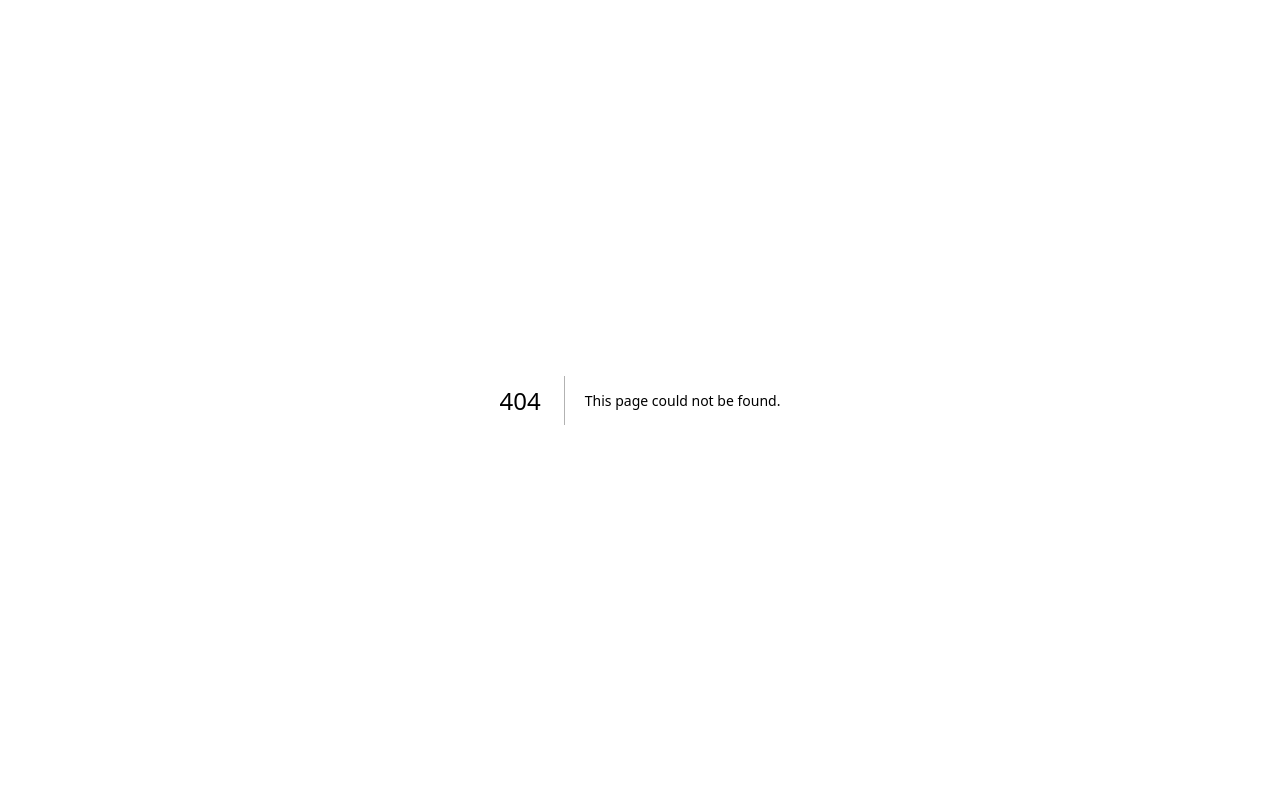
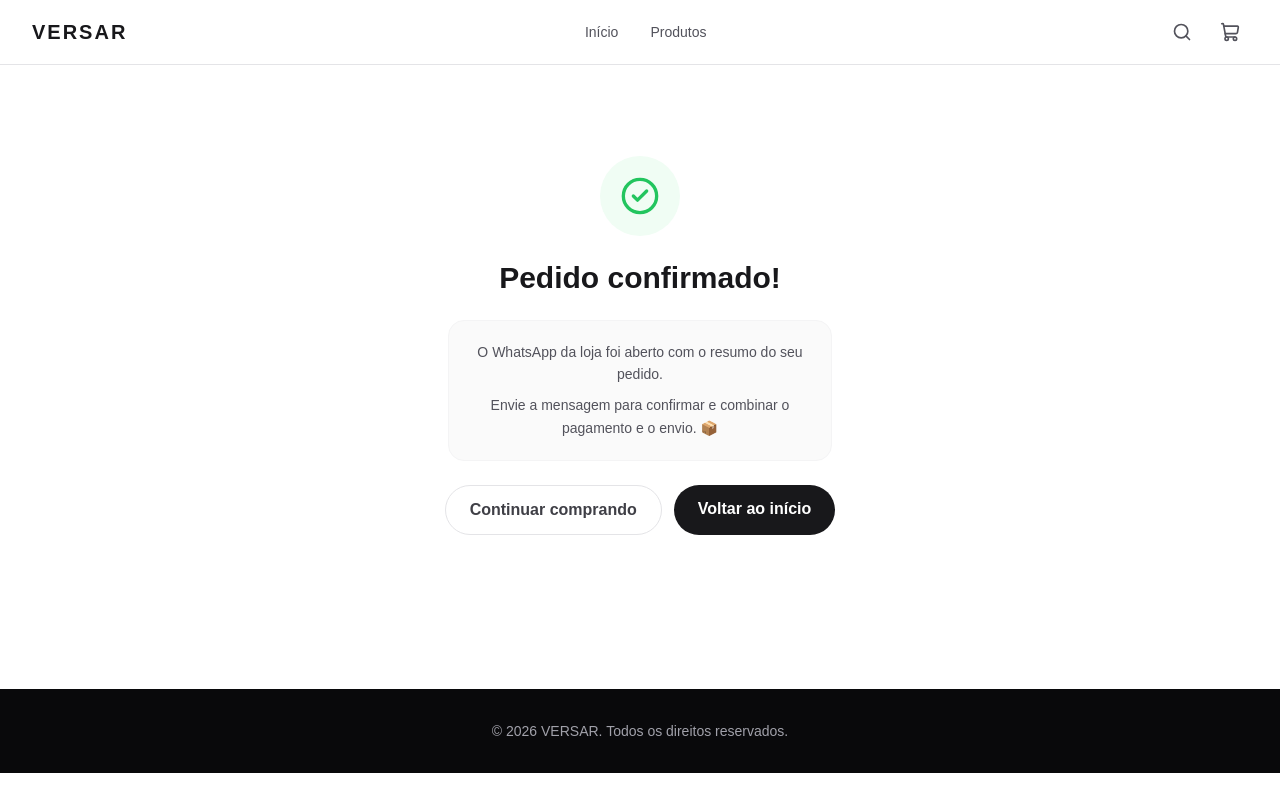
Before and after one commit to ricardobarross/versar, a Next.js app: page /checkout in a window 1280 px wide. Before the commit this address had no page. Built offline with nearby package versions, Linux system fonts and the light colour scheme; no server answers; the database is empty.

Commit message:
feat: checkout 3 passos, página categoria e RLS policies

```diff
--- a/src/app/(loja)/carrinho/page.tsx
+++ b/src/app/(loja)/carrinho/page.tsx
@@ -3,6 +3,7 @@
 import { useCarrinho } from '@/components/loja/CarrinhoContext'
 import Image from 'next/image'
 import Link from 'next/link'
+import { useRouter } from 'next/navigation'
 import { Trash2, ShoppingBag } from 'lucide-react'
 
 function formatBRL(value: number) {
@@ -11,6 +12,7 @@ function formatBRL(value: number) {
 
 export default function CarrinhoPage() {
   const { itens, totalItens, totalPreco, removerItem, alterarQuantidade, limparCarrinho } = useCarrinho()
+  const router = useRouter()
 
   if (itens.length === 0) {
     return (
@@ -75,7 +77,10 @@ export default function CarrinhoPage() {
             <p className="text-zinc-500 text-sm">Total</p>
             <p className="text-3xl font-bold text-zinc-900">{formatBRL(totalPreco)}</p>
             <p className="text-xs text-zinc-400 mt-1">Frete calculado no checkout</p>
-            <button className="mt-3 w-full sm:w-auto bg-zinc-900 hover:bg-zinc-700 text-white font-semibold px-8 py-3 rounded-full transition-colors">
+            <button
+              onClick={() => router.push('/checkout')}
+              className="mt-3 w-full sm:w-auto bg-zinc-900 hover:bg-zinc-700 text-white font-semibold px-8 py-3 rounded-full transition-colors"
+            >
               Finalizar pedido
             </button>
           </div>
--- /dev/null
+++ b/src/app/(loja)/checkout/page.tsx
@@ -0,0 +1,45 @@
+import Link from 'next/link'
+import { CheckCircle2 } from 'lucide-react'
+
+interface Props {
+  searchParams: Promise<{ numero?: string }>
+}
+
+export default async function PedidoConfirmadoPage({ searchParams }: Props) {
+  const { numero } = await searchParams
+
+  return (
+    <div className="min-h-[70vh] flex flex-col items-center justify-center gap-6 text-center px-4">
+      <div className="w-20 h-20 rounded-full bg-green-50 flex items-center justify-center">
+        <CheckCircle2 className="w-10 h-10 text-green-500" />
+      </div>
+
+      <div>
+        <h1 className="text-2xl sm:text-3xl font-bold text-zinc-900">Pedido confirmado!</h1>
+        {numero && (
+          <p className="text-zinc-500 mt-2 text-sm">Pedido <span className="font-semibold text-zinc-700">#{numero}</span> registado com sucesso</p>
+        )}
+      </div>
+
+      <div className="max-w-sm bg-zinc-50 rounded-2xl p-5 border border-zinc-100 text-sm text-zinc-600 leading-relaxed">
+        <p>O WhatsApp da loja foi aberto com o resumo do seu pedido.</p>
+        <p className="mt-2">Envie a mensagem para confirmar e combinar o pagamento e o envio. 📦</p>
+      </div>
+
+      <div className="flex flex-col sm:flex-row gap-3">
+        <Link
+          href="/produtos"
+          className="px-6 py-3 border border-zinc-200 text-zinc-700 font-semibold rounded-full hover:bg-zinc-50 transition-colors"
+        >
+          Continuar comprando
+        </Link>
+        <Link
+          href="/"
+          className="px-6 py-3 bg-zinc-900 text-white font-semibold rounded-full hover:bg-zinc-700 transition-colors"
+        >
+          Voltar ao início
+        </Link>
+      </div>
+    </div>
+  )
+}
--- /dev/null
+++ b/src/app/(loja)/checkout/route.ts
@@ -0,0 +1,109 @@
+import { createClient } from '@/lib/supabase/server'
+import { NextResponse } from 'next/server'
+
+export async function POST(request: Request) {
+  try {
+    const supabase = createClient()
+    const body = await request.json()
+    const { cliente: dadosCliente, itens, total } = body
+
+    // Buscar WhatsApp da loja
+    const { data: config } = await supabase
+      .from('configuracoes_loja')
+      .select('whatsapp')
+      .single()
+
+    const whatsappLoja = config?.whatsapp?.replace(/\D/g, '') ?? ''
+
+    // Verificar se cliente já existe pelo WhatsApp
+    let clienteId: string
+
+    const { data: clienteExistente } = await supabase
+      .from('clientes')
+      .select('id')
+      .eq('whatsapp', dadosCliente.whatsapp)
+      .maybeSingle()
+
+    if (clienteExistente) {
+      // Actualizar dados do cliente existente
+      await supabase
+        .from('clientes')
+        .update({
+          nome: dadosCliente.nome,
+          email: dadosCliente.email,
+          cpf: dadosCliente.cpf,
+          endereco: dadosCliente.endereco,
+          cidade: dadosCliente.cidade,
+          estado: dadosCliente.estado,
+          cep: dadosCliente.cep,
+        })
+        .eq('id', clienteExistente.id)
+
+      clienteId = clienteExistente.id
+    } else {
+      // Criar novo cliente
+      const { data: novoCliente, error: erroCliente } = await supabase
+        .from('clientes')
+        .insert({
+          nome: dadosCliente.nome,
+          whatsapp: dadosCliente.whatsapp,
+          email: dadosCliente.email,
+          cpf: dadosCliente.cpf,
+          endereco: dadosCliente.endereco,
+          cidade: dadosCliente.cidade,
+          estado: dadosCliente.estado,
+          cep: dadosCliente.cep,
+        })
+        .select('id')
+        .single()
+
+      if (erroCliente || !novoCliente) {
+        return NextResponse.json({ erro: 'Erro ao criar cliente' }, { status: 500 })
+      }
+
+      clienteId = novoCliente.id
+    }
+
+    // Criar pedido — número gerado automaticamente pela sequência do Supabase
+    const { data: pedido, error: erroPedido } = await supabase
+      .from('pedidos')
+      .insert({
+        cliente_id: clienteId,
+        status: 'novo',
+        total,
+        forma_pagamento: 'a combinar',
+        origem: 'loja_online',
+      })
+      .select('id, numero')
+      .single()
+
+    if (erroPedido || !pedido) {
+      return NextResponse.json({ erro: 'Erro ao criar pedido' }, { status: 500 })
+    }
+
+    // Criar itens do pedido
+    const pedidoItens = itens.map((item: any) => ({
+      pedido_id: pedido.id,
+      produto_id: item.produtoId,
+      variacao_id: item.variacaoId,
+      quantidade: item.quantidade,
+      preco_unitario: item.precoUnitario,
+    }))
+
+    const { error: erroItens } = await supabase
+      .from('pedido_itens')
+      .insert(pedidoItens)
+
+    if (erroItens) {
+      return NextResponse.json({ erro: 'Erro ao registar itens do pedido' }, { status: 500 })
+    }
+
+    return NextResponse.json({
+      numero: pedido.numero,
+      pedidoId: pedido.id,
+      whatsapp: whatsappLoja,
+    })
+  } catch (e: any) {
+    return NextResponse.json({ erro: e.message ?? 'Erro interno' }, { status: 500 })
+  }
+}
--- /dev/null
+++ b/src/app/(loja)/pedido-confirmado/page.tsx
@@ -0,0 +1,45 @@
+import Link from 'next/link'
+import { CheckCircle2 } from 'lucide-react'
+
+interface Props {
+  searchParams: Promise<{ numero?: string }>
+}
+
+export default async function PedidoConfirmadoPage({ searchParams }: Props) {
+  const { numero } = await searchParams
+
+  return (
+    <div className="min-h-[70vh] flex flex-col items-center justify-center gap-6 text-center px-4">
+      <div className="w-20 h-20 rounded-full bg-green-50 flex items-center justify-center">
+        <CheckCircle2 className="w-10 h-10 text-green-500" />
+      </div>
+
+      <div>
+        <h1 className="text-2xl sm:text-3xl font-bold text-zinc-900">Pedido confirmado!</h1>
+        {numero && (
+          <p className="text-zinc-500 mt-2 text-sm">Pedido <span className="font-semibold text-zinc-700">#{numero}</span> registado com sucesso</p>
+        )}
+      </div>
+
+      <div className="max-w-sm bg-zinc-50 rounded-2xl p-5 border border-zinc-100 text-sm text-zinc-600 leading-relaxed">
+        <p>O WhatsApp da loja foi aberto com o resumo do seu pedido.</p>
+        <p className="mt-2">Envie a mensagem para confirmar e combinar o pagamento e o envio. 📦</p>
+      </div>
+
+      <div className="flex flex-col sm:flex-row gap-3">
+        <Link
+          href="/produtos"
+          className="px-6 py-3 border border-zinc-200 text-zinc-700 font-semibold rounded-full hover:bg-zinc-50 transition-colors"
+        >
+          Continuar comprando
+        </Link>
+        <Link
+          href="/"
+          className="px-6 py-3 bg-zinc-900 text-white font-semibold rounded-full hover:bg-zinc-700 transition-colors"
+        >
+          Voltar ao início
+        </Link>
+      </div>
+    </div>
+  )
+}
```
